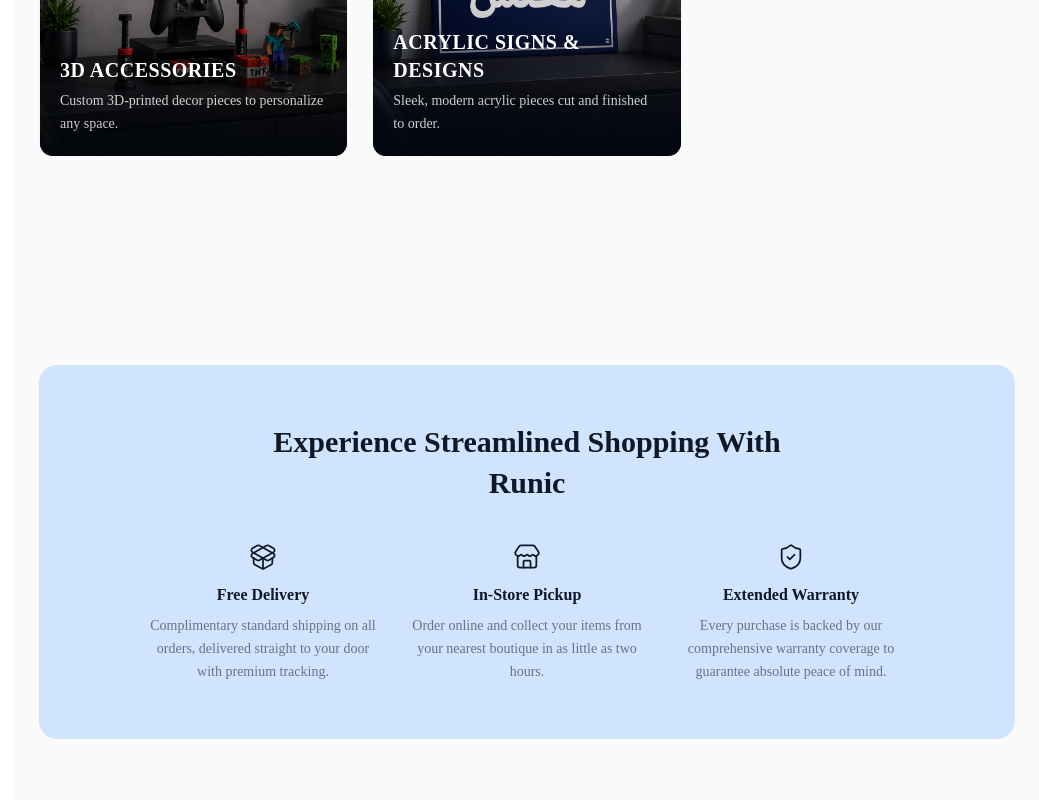
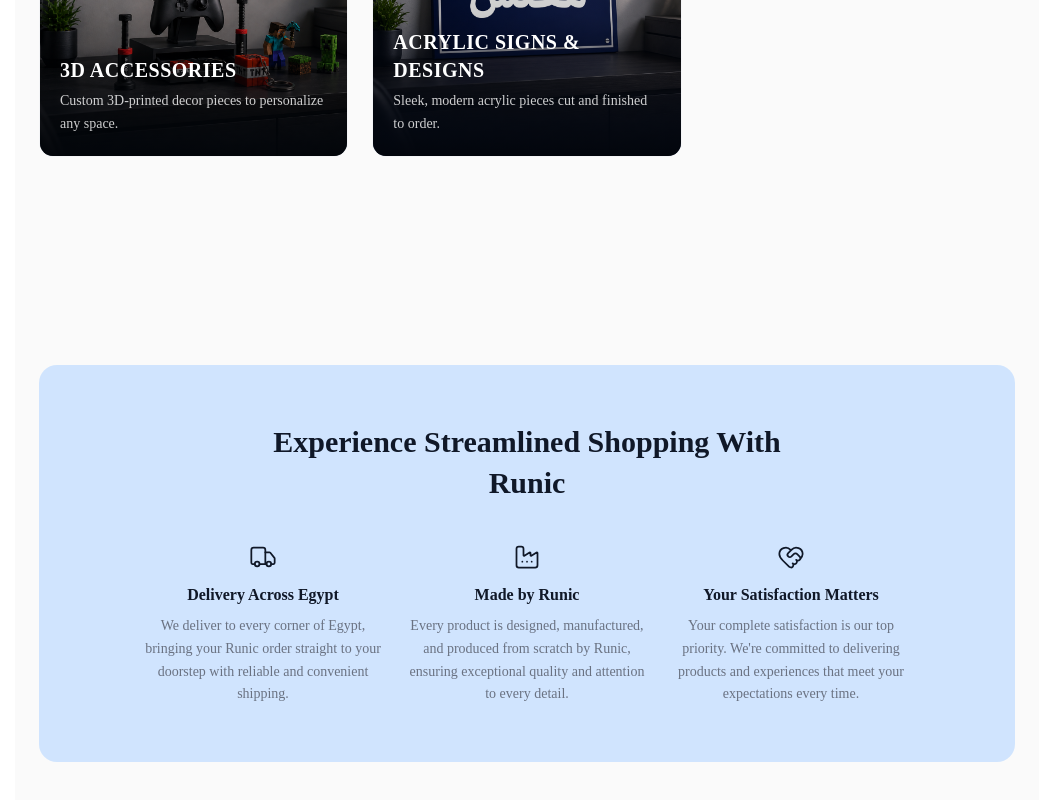
Before and after one commit to You-s-sef24/runic, a Next.js app: page / in a window 1280 px wide. Shown: the part 2308-3108 px from the top of the page, without its empty margins (241-1280 px from the left). Built offline with nearby package versions, Linux system fonts and the light colour scheme; no server answers.

Commit message:
change Streamlined Shopping features

```diff
--- a/components/Streamlinedshopping .jsx
+++ b/components/Streamlinedshopping .jsx
@@ -1,6 +1,6 @@
 "use client";
 
-import { PackageOpen, Store, ShieldCheck } from "lucide-react";
+import { Truck, Factory, HeartHandshake } from "lucide-react";
 import { useTranslation } from "react-i18next";
 
 export default function StreamlinedShopping() {
@@ -8,22 +8,22 @@ export default function StreamlinedShopping() {
 
   const features = [
     {
-      id: "free-delivery",
-      icon: PackageOpen,
-      title: t("features.freeDelivery.title"),
-      description: t("features.freeDelivery.description"),
+      id: "delivery",
+      icon: Truck,
+      title: t("features.delivery.title"),
+      description: t("features.delivery.description"),
     },
     {
-      id: "self-pickup",
-      icon: Store,
-      title: t("features.inStorePickup.title"),
-      description: t("features.inStorePickup.description"),
+      id: "madeByRunic",
+      icon: Factory,
+      title: t("features.madeByRunic.title"),
+      description: t("features.madeByRunic.description"),
     },
     {
-      id: "warranty",
-      icon: ShieldCheck,
-      title: t("features.extendedWarranty.title"),
-      description: t("features.extendedWarranty.description"),
+      id: "satisfaction",
+      icon: HeartHandshake,
+      title: t("features.satisfaction.title"),
+      description: t("features.satisfaction.description"),
     },
   ];
 
--- a/i18n/locales/ar.js
+++ b/i18n/locales/ar.js
@@ -67,17 +67,17 @@ const ar = {
     },
     "features": {
         "heading": "استمتع بتجربة تسوق سلسة مع رونيك",
-        "freeDelivery": {
-            "title": "توصيل مجاني",
-            "description": "شحن قياسي مجاني على جميع الطلبات، يصل حتى باب منزلكم مع تتبع مميز للطلب."
+        "delivery": {
+            "title": "توصيل لكل أنحاء مصر",
+            "description": "نوصل إلى كل ركن في مصر، ونحرص على وصول طلبك من رونيك مباشرة إلى باب منزلك بشحن موثوق وسهل."
         },
-        "inStorePickup": {
-            "title": "الاستلام من المتجر",
-            "description": "اطلب عبر الإنترنت واستلم منتجاتك من أقرب فرع لك خلال ساعتين فقط."
+        "madeByRunic": {
+            "title": "من تصنيع رونيك",
+            "description": "كل منتج يُصمم ويُصنّع من الصفر بواسطة رونيك، لضمان جودة استثنائية والاهتمام بكل تفصيلة."
         },
-        "extendedWarranty": {
-            "title": "ضمان ممتد",
-            "description": "كل عملية شراء مدعومة بتغطية شاملة للضمان لضمان راحتك التامة."
+        "satisfaction": {
+            "title": "رضاكم هو أولويتنا",
+            "description": "رضاكم التام هو أولويتنا القصوى. نحن ملتزمون بتقديم منتجات وتجارب تلبي توقعاتكم في كل مرة."
         }
     },
     "card": {
--- a/i18n/locales/en.js
+++ b/i18n/locales/en.js
@@ -67,17 +67,17 @@ const en = {
     },
     "features": {
         "heading": "Experience Streamlined Shopping With Runic",
-        "freeDelivery": {
-            "title": "Free Delivery",
-            "description": "Complimentary standard shipping on all orders, delivered straight to your door with premium tracking."
+        "delivery": {
+            "title": "Delivery Across Egypt",
+            "description": "We deliver to every corner of Egypt, bringing your Runic order straight to your doorstep with reliable and convenient shipping."
         },
-        "inStorePickup": {
-            "title": "In-Store Pickup",
-            "description": "Order online and collect your items from your nearest boutique in as little as two hours."
+        "madeByRunic": {
+            "title": "Made by Runic",
+            "description": "Every product is designed, manufactured, and produced from scratch by Runic, ensuring exceptional quality and attention to every detail."
         },
-        "extendedWarranty": {
-            "title": "Extended Warranty",
-            "description": "Every purchase is backed by our comprehensive warranty coverage to guarantee absolute peace of mind."
+        "satisfaction": {
+            "title": "Your Satisfaction Matters",
+            "description": "Your complete satisfaction is our top priority. We're committed to delivering products and experiences that meet your expectations every time."
         }
     },
     "card": {
@@ -153,7 +153,7 @@ const en = {
         "subtitle": "Our most-loved pieces, ranked by real customer orders.",
         "error": "Failed to load bestsellers. Please try again.",
         "noProducts": "No bestsellers yet — check back soon.",
-        "viewAll":"View All"
+        "viewAll": "View All"
     },
     "productDetails": {
         "home": "Home",
```
